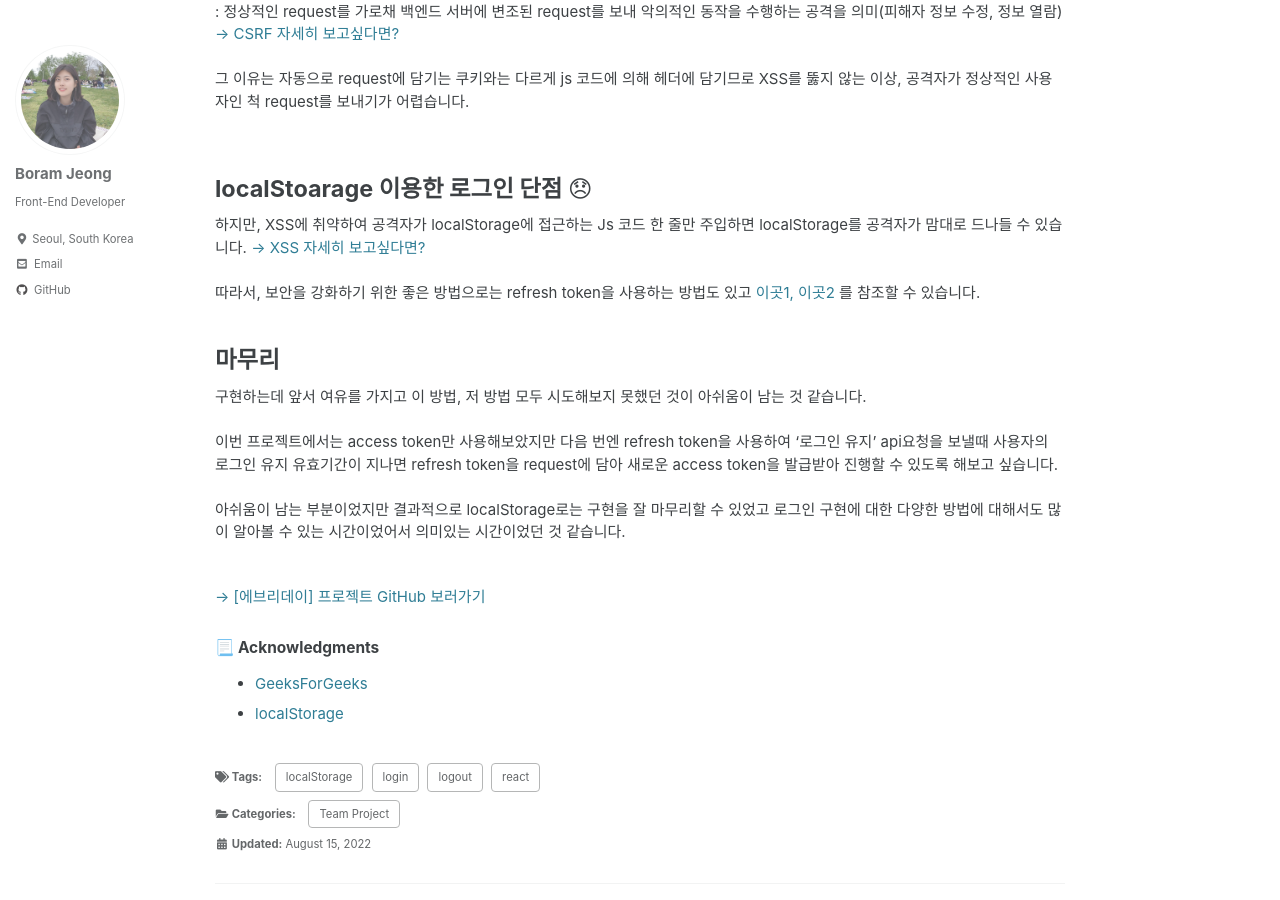
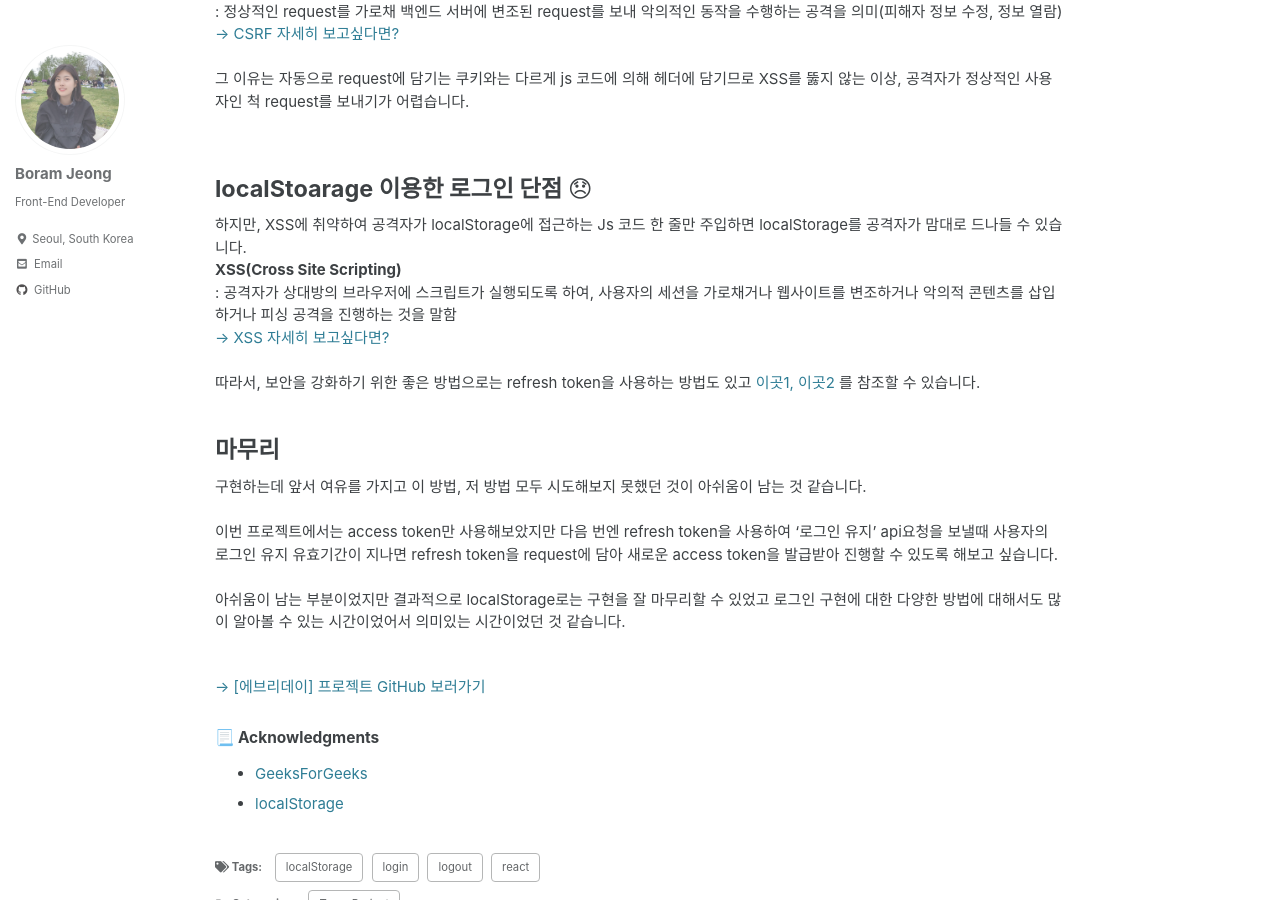
Before and after one commit to bo-ram-jeong/bo-ram-jeong.github.io, a Jekyll site: the page built from _posts/2022-08-15-everyday-project-login.md, in a window 1280 px wide and 900 px high, scrolled down 6491 px. Built offline with Jekyll 4.4.1, drawn with Linux system fonts in a browser that asks for light colours; cached includes are drawn as plain includes; emoji names are drawn with the system emoji font.

Commit message:
Update 2022-08-15-everyday-project-login.md
Fix: XSS 용어 수정

```diff
--- a/_posts/2022-08-15-everyday-project-login.md
+++ b/_posts/2022-08-15-everyday-project-login.md
@@ -291,14 +291,16 @@ const handleListItemClick = (event, idx) => {
 먼저 로그인 정보인 토큰 값, JWT를 저장하기에 CSRF 공격에는 안전합니다.
 <br/>**CSRF(Cross Site Request Forgery)**
 <br/>: 정상적인 request를 가로채 백엔드 서버에 변조된 request를 보내 악의적인 동작을 수행하는 공격을 의미(피해자 정보 수정, 정보 열람)
-<a href="https://www.imperva.com/learn/application-security/csrf-cross-site-request-forgery/">→ CSRF 자세히 보고싶다면?</a>
+<br/><a href="https://www.imperva.com/learn/application-security/csrf-cross-site-request-forgery/">→ CSRF 자세히 보고싶다면?</a>
 <br/><br/>
 그 이유는 자동으로 request에 담기는 쿠키와는 다르게 js 코드에 의해 헤더에 담기므로 XSS를 뚫지 않는 이상, 공격자가 정상적인 사용자인 척 request를 보내기가 어렵습니다.
 
 <br/>
 # localStoarage 이용한 로그인 단점 :disappointed:
 하지만, XSS에 취약하여 공격자가 localStorage에 접근하는 Js 코드 한 줄만 주입하면 localStorage를 공격자가 맘대로 드나들 수 있습니다.
-<a href="https://nordvpn.com/ko/blog/xss-attack/">→ XSS 자세히 보고싶다면?</a>
+<br/>**XSS(Cross Site Scripting)**
+<br/>: 공격자가 상대방의 브라우저에 스크립트가 실행되도록 하여, 사용자의 세션을 가로채거나 웹사이트를 변조하거나 악의적 콘텐츠를 삽입하거나 피싱 공격을 진행하는 것을 말함
+<br/><a href="https://nordvpn.com/ko/blog/xss-attack/">→ XSS 자세히 보고싶다면?</a>
 <br/><br/>따라서, 보안을 강화하기 위한 좋은 방법으로는 refresh token을 사용하는 방법도 있고 <a href="https://velog.io/@yaytomato/%ED%94%84%EB%A1%A0%ED%8A%B8%EC%97%90%EC%84%9C-%EC%95%88%EC%A0%84%ED%95%98%EA%B2%8C-%EB%A1%9C%EA%B7%B8%EC%9D%B8-%EC%B2%98%EB%A6%AC%ED%95%98%EA%B8%B0">이곳1,</a>
 <a href="https://dev.to/cotter/localstorage-vs-cookies-all-you-need-to-know-about-storing-jwt-tokens-securely-in-the-front-end-15id">이곳2</a> 를 참조할 수 있습니다.
 <br/><br/>
```
